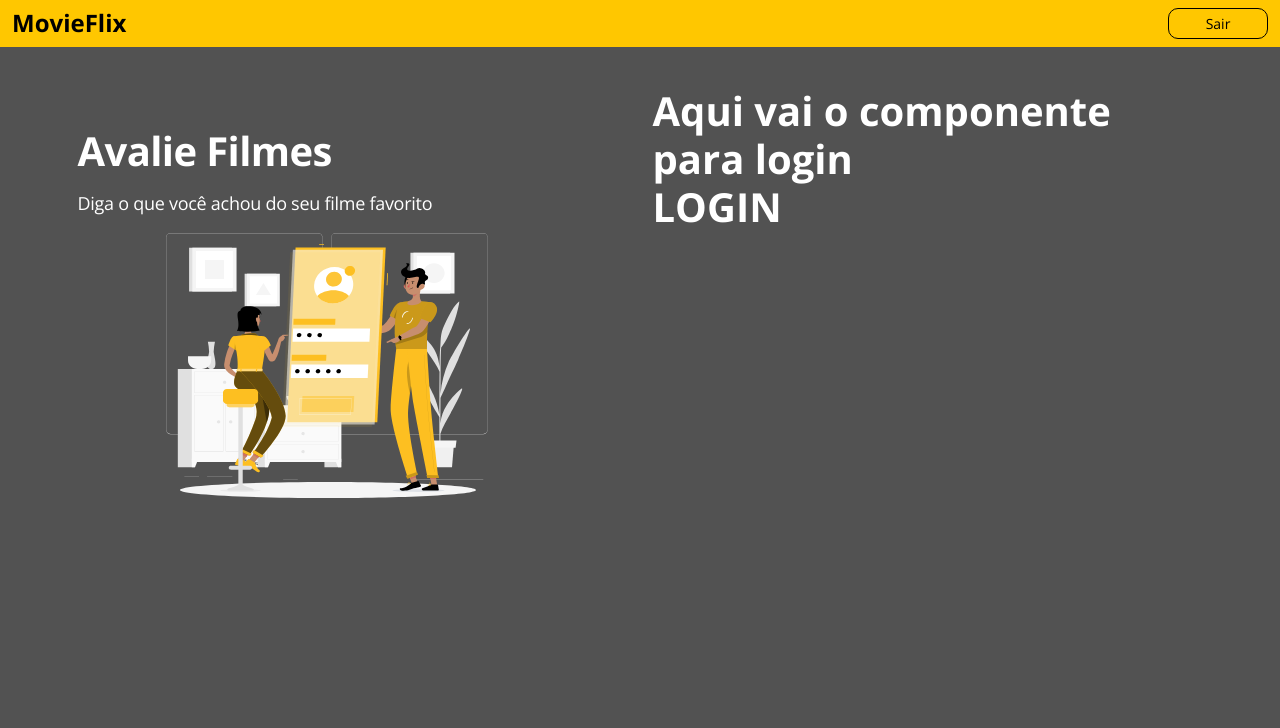
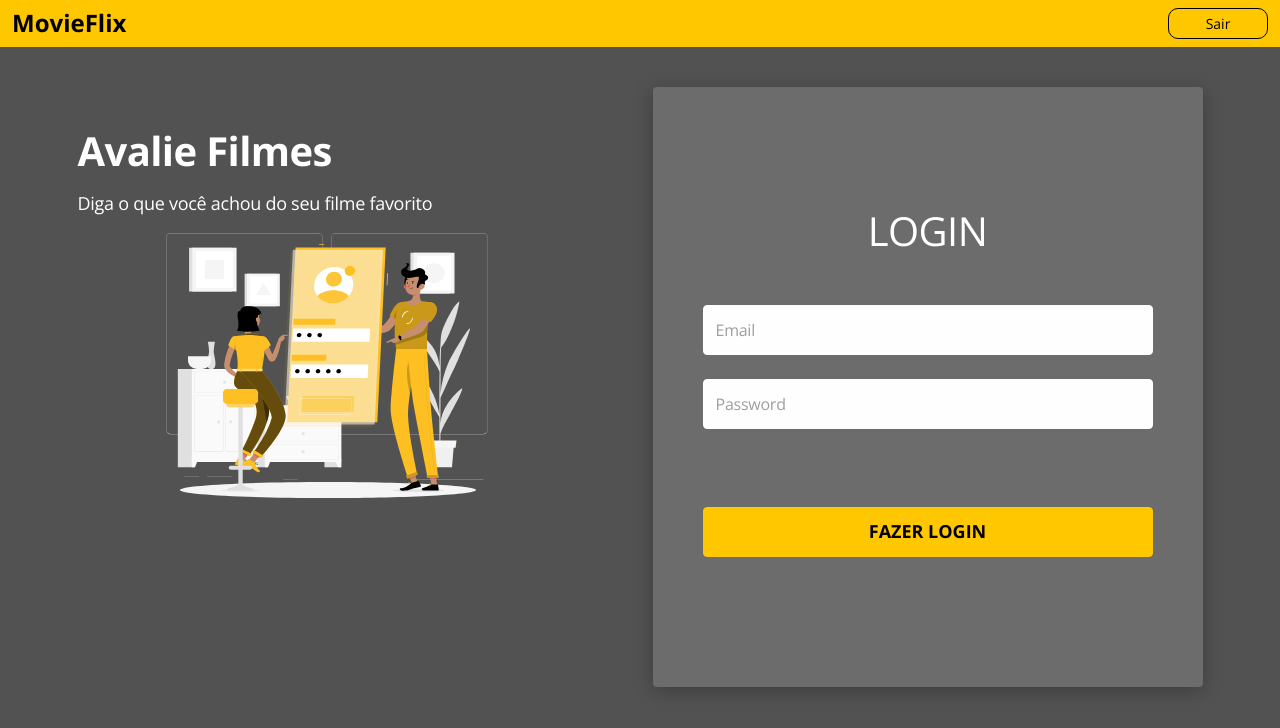
Before and after one commit to cidarosa/desafio-cap-09, a React (Create React App) app in the folder frontweb/: page / in a window 1280 px wide. Shown: the top 728 px of the page. Built offline with nearby package versions, Linux system fonts and the light colour scheme.

Commit message:
Card Login, ButtonIcon, styles

```diff
--- a/frontweb/src/App.css
+++ b/frontweb/src/App.css
@@ -1,15 +1,42 @@
-@import url('https://fonts.googleapis.com/css2?family=Open+Sans:wght@400;700&display=swap');
+@import url("https://fonts.googleapis.com/css2?family=Open+Sans:wght@400;700&display=swap");
 
 * {
-    font-family: 'Open Sans', sans-serif;
+  font-family: "Open Sans", sans-serif;
 }
 
-h1, h2, h3, h4, h5, h6 {
-    font-weight: 700;
-    margin-bottom: 0;
+h1,
+h2,
+h3,
+h4,
+h5,
+h6 {
+  font-weight: 700;
+  margin-bottom: 0;
 }
 
-a, a:hover{
-    text-decoration: none;
-    color: unset;
+a,
+a:hover {
+  text-decoration: none;
+  color: unset;
 }
+
+.base-card {
+  background: #6C6C6C;
+  box-shadow: 0px 4px 20px rgba(0, 0, 0, 0.25);
+  border-radius: 4px;
+}
+
+.base-input {
+  font-size: 1em;
+  letter-spacing: -0.015em;
+  color:  #9E9E9E;
+  height: 50px;
+  background: #fefefe;
+  border: 1px solid #fefefe;
+  box-sizing: border-box;
+  border-radius: 4px;
+}
+
+.base-input::placeholder {
+  color: #9e9e9e;
+}
--- /dev/null
+++ b/frontweb/src/components/ButtonIcon/index.tsx
@@ -0,0 +1,19 @@
+import './styles.css';
+
+type Props = {
+    text: string;
+}
+const ButtonIcon = ({ text }: Props) => {
+
+    return (
+
+        <div className="btn-container">
+
+            <button className="btn btn-primary">
+                <h6>{text}</h6>
+            </button>
+        </div>
+    );
+}
+
+export default ButtonIcon;
--- /dev/null
+++ b/frontweb/src/components/ButtonIcon/styles.css
@@ -0,0 +1,45 @@
+.btn-container {
+  display: flex;
+}
+
+.btn-container button {
+  margin-top: 70px;
+  height: 50px;
+  width: calc(100% - 50px);
+  border-radius: 4px;
+
+}
+
+.btn h6 {
+  font-size: 20px;
+  text-transform: uppercase;
+}
+
+/*
+  .btn-icon-container {
+    display: flex;
+    justify-content: center;
+    align-items: center;
+    width: 50px;
+    height: 50px;
+    border-radius: 0px 10px 10px 0px;
+    background-color: #33569b;
+    color: #fff;
+  }
+  */
+@media (min-width: 576px) {
+  /*
+    .btn-icon-container {
+      width: 70px;
+      height: 70px;
+    }
+    */
+
+  .btn-container button {
+    width: calc(100% - 70px);
+  }
+
+  .btn h6 {
+    font-size: 18px;
+  }
+}
--- a/frontweb/src/pages/Auth/Login/index.tsx
+++ b/frontweb/src/pages/Auth/Login/index.tsx
@@ -1,3 +1,7 @@
+import ButtonIcon from 'components/ButtonIcon';
+import { Link } from 'react-router-dom';
+
+import './styles.css';
 
 
 const Login = () => {
@@ -5,9 +9,29 @@ const Login = () => {
     return (
         <div className="base-card login-card">
             <h1>LOGIN</h1>
+            <form>
+                <div className="mb-4">
+                    <input
+                        type="text"
+                        className="form-control base-input"
+                        placeholder="Email"
+                        name="username"
+                    />
+                </div>
+                <div className="mb-2">
+                    <input
+                        type="password"
+                        className="form-control base-input "
+                        placeholder="Password"
+                        name="password"
+                    />
+                </div>
+
+                <div className="login-submit">
+                    <ButtonIcon text="Fazer login" />
+                </div>
+            </form>
         </div>
-
-
     );
 };
 
--- /dev/null
+++ b/frontweb/src/pages/Auth/Login/styles.css
@@ -0,0 +1,31 @@
+.login-card {
+  padding: 20px;
+  font-size: 16px;
+}
+
+.login-card h1 {
+  font-size: 2.5em;
+  font-weight: normal;
+  text-align: center;
+  letter-spacing: -0.015em;
+  color: #fff;
+  text-transform: uppercase;
+  margin-top: 70px;
+  margin-bottom: 50px;
+}
+
+.login-submit {
+  width: 520px;
+  margin-bottom: 80px;
+}
+
+.signup-container {
+  text-align: center;
+  margin-bottom: 30px;
+}
+
+@media (min-width: 576px) {
+  .login-card {
+    padding: 50px;
+  }
+}
--- a/frontweb/src/pages/Auth/index.tsx
+++ b/frontweb/src/pages/Auth/index.tsx
@@ -1,4 +1,5 @@
 import { ReactComponent as MainImage } from 'assets/images/auth-image.svg';
+import { Route, Switch } from 'react-router';
 import Login from './Login';
 import './styles.css';
 
@@ -15,8 +16,11 @@ const Auth = () => {
             </div>
 
             <div className="auth-form-container">
-                <h1>Aqui vai o componente para login</h1>
-                <Login />
+                <Switch>
+                    <Route path="/">
+                        <Login />
+                    </Route>
+                </Switch>
             </div>
         </div>
     );
```
